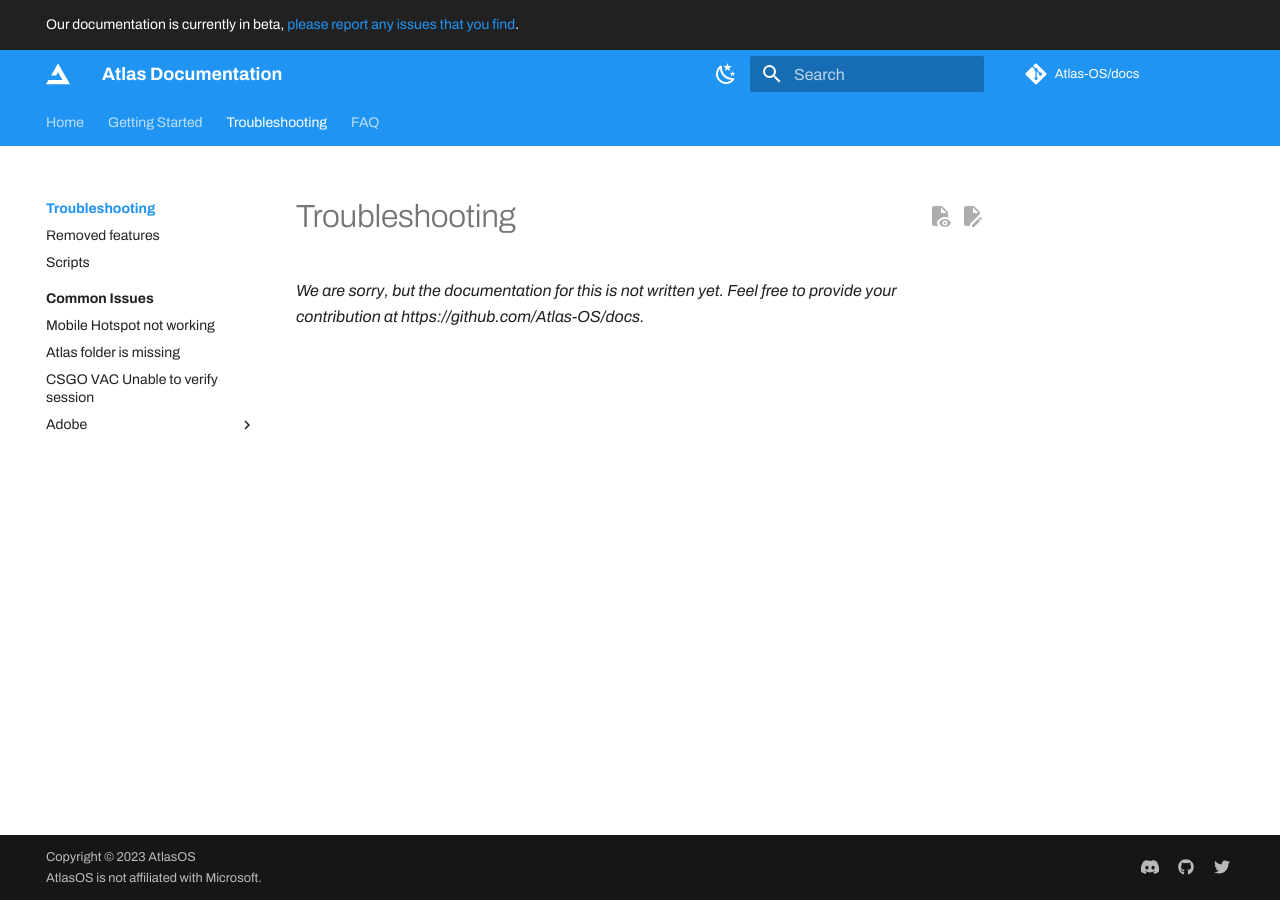
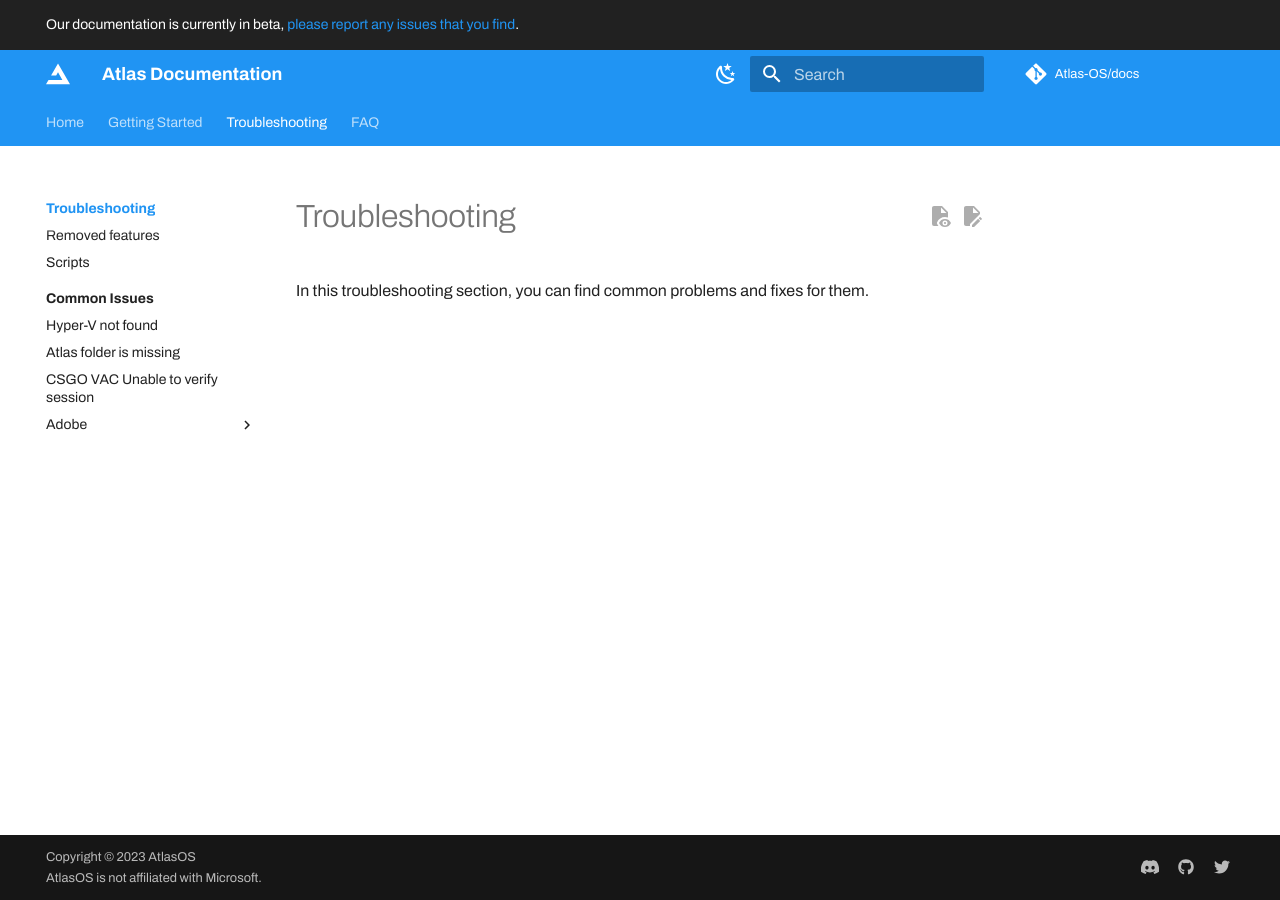
Before and after one commit to Atlas-OS/docs, an MkDocs documentation site: the page built from docs/troubleshooting/index.md, in a window 1280 px wide. Built offline with MkDocs 1.6.1 and Material for MkDocs 9.7.7, drawn with Linux system fonts in a browser that asks for light colours; some web fonts are replaced; plug-ins that fetch from the network failed and are left out; comment, search, counter and statistics services are not loaded.

Commit message:
feat: :sparkles: https://github.com/Atlas-OS/docs/pull/54

```diff
--- a/docs/troubleshooting/index.md
+++ b/docs/troubleshooting/index.md
@@ -1,3 +1,3 @@
 # Troubleshooting
 
-_We are sorry, but the documentation for this is not written yet. Feel free to provide your contribution at https://github.com/Atlas-OS/docs._
+In this troubleshooting section, you can find common problems and fixes for them.
--- a/mkdocs.yml
+++ b/mkdocs.yml
@@ -167,7 +167,7 @@ nav:
     - Scripts: troubleshooting/scripts.md
     - Common Issues:
       - Index: troubleshooting/common-issues/index.md
-      - Mobile Hotspot not working: troubleshooting/common-issues/mobile-hotspot.md
+      - Hyper-V not found: troubleshooting/common-issues/hyper-v.md
       - Atlas folder is missing: troubleshooting/common-issues/atlas-folder-missing.md
       - CSGO VAC Unable to verify session: troubleshooting/common-issues/csgo-vac-no-session-verified.md
       - Adobe:
--- a/overrides/outdated.html
+++ b/overrides/outdated.html
@@ -1,7 +1,7 @@
 {% extends "base.html" %}
 
 {% block outdated %}
-  you are not viewing the latest version.
+  You are not viewing the latest version.
   <a href="{{ '../' ~ base_url }}">
     <strong>Click here to go to latest.</strong>
   </a>
```
Also changed, not shown: docs/troubleshooting/common-issues/hyper-v.md (added, +6 -0 lines).
